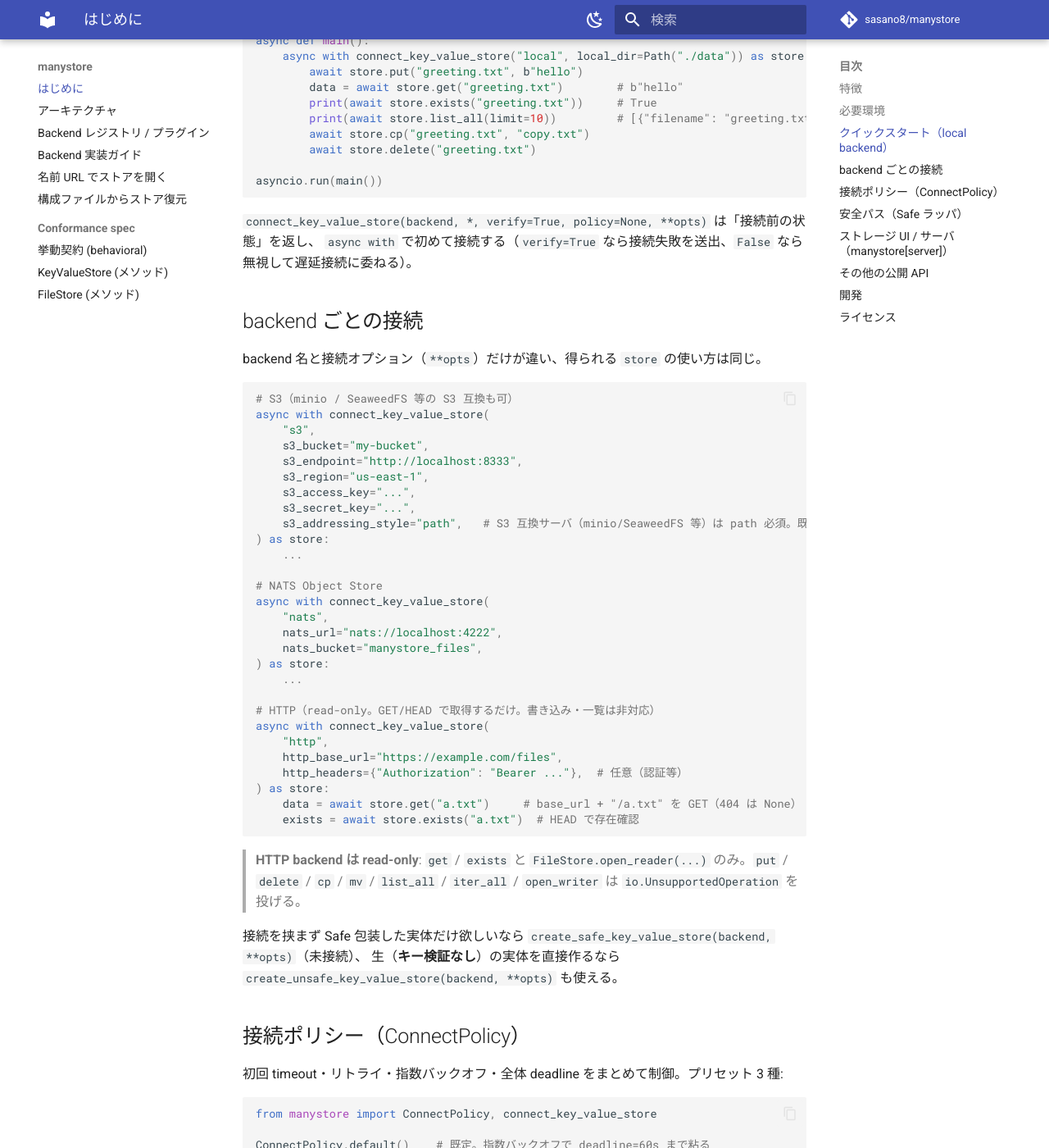
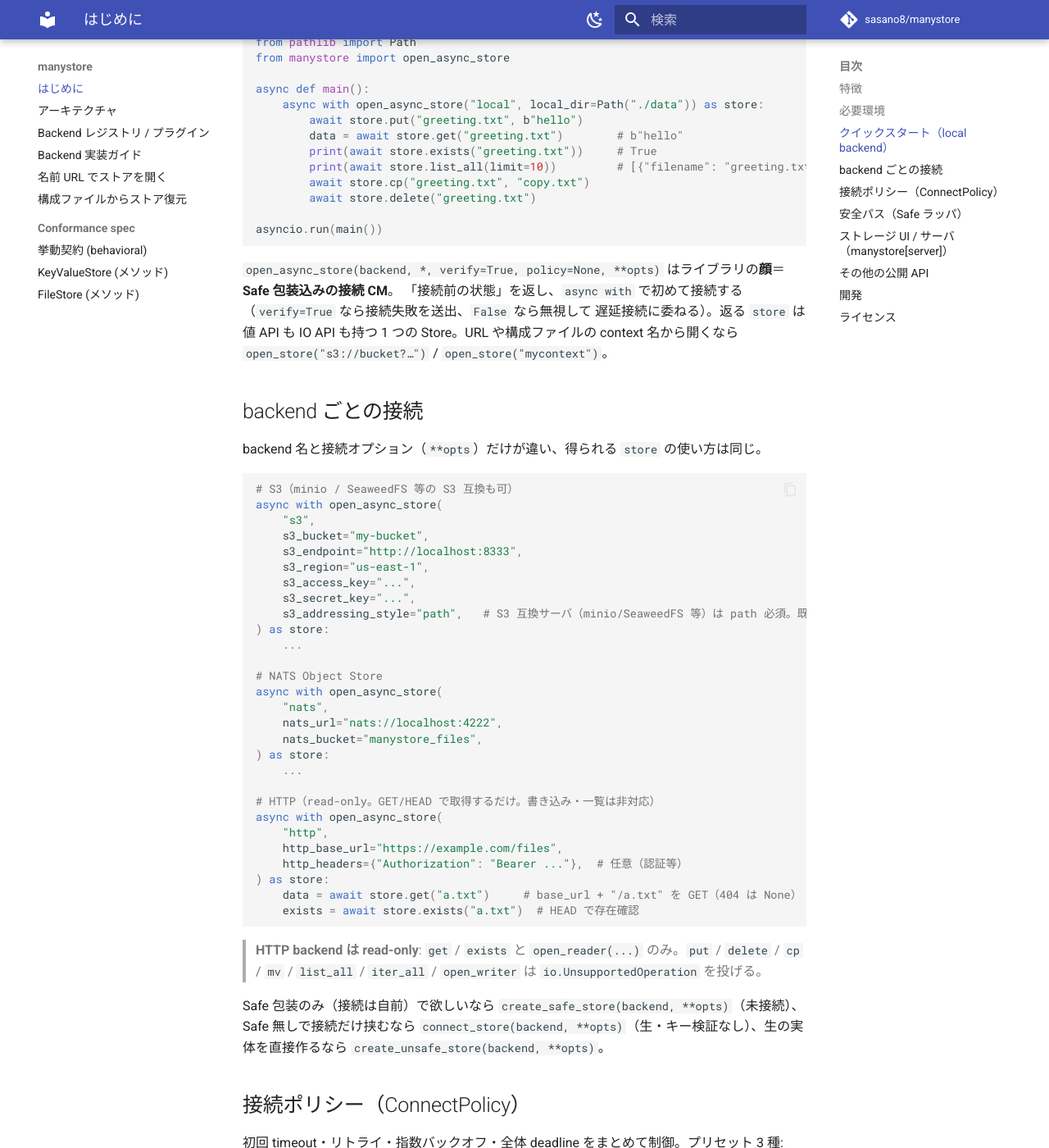
Before and after one commit to sasano8/manystore, an MkDocs documentation site: the page built from docs/index.md, in a window 1280 px wide and 1400 px high, scrolled down 1080 px. Shown: the whole window at 82% size. Built offline with MkDocs 1.6.1 and Material for MkDocs 9.7.7, drawn with Linux system fonts in a browser that asks for light colours; comment, search, counter and statistics services are not loaded; some of the changed text lies outside the part shown.

Commit message:
docs(M071): 語彙 purge の取りこぼし是正＝README/examples/docstring/テスト名を 1-Store へ
初回 purge が src/tests/docs に偏り、トップレベル文書を見落としていた:
- README.md を全面改稿＝壊れていた公開サンプル（旧 manystore.kv/file facade・connect_key_value_store・
  SafeKeyValueStore・create_*_key_value_store）を現行 API（open_async_store 顔・SafeStore・create_*_store・
  connect_store）へ。クイックスタートは実走確認済。特徴も「1 つの Store（値 API + IO API）」へ。
- examples/*.toml コメント（LocalKeyValueStore/create_key_value_store）を現行名へ。
- manystore/storage/url.py・spec/conformancer の docstring 例（open_async_key_value_store / MyFileStore）を更新。
- tests のテスト関数名 *_file_store_* / *_key_value_* を Store 語彙へ改名（外部参照なし・268 維持）。
リポジトリ全体 sweep で非履歴の旧語彙 0。make check 緑（268）。

Co-Authored-By: Claude Opus 4.8 (1M context) <noreply@anthropic.com>

````diff
--- a/README.md
+++ b/README.md
@@ -5,13 +5,14 @@
 
 ## 特徴
 
-- **2 つのストア抽象**（名前空間で分離: `manystore.kv` / `manystore.file`。トップからも再エクスポート）
-  - `KeyValueStore`（`manystore.kv`）— `put` / `get` / `get_or_raise` / `list_all` / `exists` / `delete` / `cp` / `mv`（バイト列をキーで出し入れ）
-  - `FileStore`（`manystore.file`）— `open_reader` / `open_writer` で `FileObject`（ストリーム・**バイナリ専用**）を取得
+- **1 つの Store**（`AsyncStore`。トップ `manystore` から再エクスポート）＝値 API と IO API を同じ面に持つ:
+  - **値 API** — `put` / `get` / `get_or_raise` / `list_all` / `exists` / `delete` / `cp` / `mv`（バイト列をキーで出し入れ）
+  - **IO API** — `open_reader` / `open_writer` で `FileObject`（ストリーム・**バイナリ専用**）を取得
+  - put/get だけ見たい呼び出し側向けに、狭い view 型 `AsyncBufferedStore`（sync は `SyncStore`）も公開する。
 - **backend を差し替えるだけ** — `Local` / `S3` / `NATS Object Store` / `HTTP`（read-only）。ラッパは 1 枚に留め、下で backend を入れ替える。
-- **async が一次実装**、sync ブリッジ（`AsyncToSyncKeyValueStore`）も提供。
+- **async が一次実装**、sync ブリッジ（`AsyncToSyncStore`）も提供。
 - **接続ライフサイクル** — `connect` / retry / timeout / deadline を `ConnectPolicy` で制御。
-- **安全パス** — `validate_safe_path` / `Safe*` ラッパが traversal などの危険な key/filename を既定で弾く。
+- **安全パス** — `validate_safe_path` / `SafeStore` ラッパが traversal などの危険な key/filename を既定で弾く。
 - **アトミック書き込み** — local は temp+`os.replace`、S3/NATS は元々アトミック（all-or-nothing）。
 
 ## 必要環境
@@ -28,10 +29,10 @@ uv sync
 ```python
 import asyncio
 from pathlib import Path
-from manystore import connect_key_value_store
+from manystore import open_async_store
 
 async def main():
-    async with connect_key_value_store("local", local_dir=Path("./data")) as store:
+    async with open_async_store("local", local_dir=Path("./data")) as store:
         await store.put("greeting.txt", b"hello")
         data = await store.get("greeting.txt")        # b"hello"
         print(await store.exists("greeting.txt"))     # True
@@ -42,8 +43,10 @@ async def main():
 asyncio.run(main())
 ```
 
-`connect_key_value_store(backend, *, verify=True, policy=None, **opts)` は「接続前の状態」を返し、
-`async with` で初めて接続する（`verify=True` なら接続失敗を送出、`False` なら無視して遅延接続に委ねる）。
+`open_async_store(backend, *, verify=True, policy=None, **opts)` はライブラリの**顔**＝**Safe 包装込みの接続 CM**。
+「接続前の状態」を返し、`async with` で初めて接続する（`verify=True` なら接続失敗を送出、`False` なら無視して
+遅延接続に委ねる）。返る `store` は値 API も IO API も持つ 1 つの Store。URL や構成ファイルの context 名から開くなら
+`open_store("s3://bucket?…")` / `open_store("mycontext")`。
 
 ## backend ごとの接続
 
@@ -51,7 +54,7 @@ backend 名と接続オプション（`**opts`）だけが違い、得られる
 
 ```python
 # S3（minio / SeaweedFS 等の S3 互換も可）
-async with connect_key_value_store(
+async with open_async_store(
     "s3",
     s3_bucket="my-bucket",
     s3_endpoint="http://localhost:8333",
@@ -63,7 +66,7 @@ async with connect_key_value_store(
     ...
 
 # NATS Object Store
-async with connect_key_value_store(
+async with open_async_store(
     "nats",
     nats_url="nats://localhost:4222",
     nats_bucket="manystore_files",
@@ -71,7 +74,7 @@ async with connect_key_value_store(
     ...
 
 # HTTP（read-only。GET/HEAD で取得するだけ。書き込み・一覧は非対応）
-async with connect_key_value_store(
+async with open_async_store(
     "http",
     http_base_url="https://example.com/files",
     http_headers={"Authorization": "Bearer ..."},  # 任意（認証等）
@@ -80,24 +83,24 @@ async with connect_key_value_store(
     exists = await store.exists("a.txt")  # HEAD で存在確認
 ```
 
-> **HTTP backend は read-only**: `get` / `exists` と `FileStore.open_reader(...)` のみ。`put` / `delete` /
+> **HTTP backend は read-only**: `get` / `exists` と `open_reader(...)` のみ。`put` / `delete` /
 > `cp` / `mv` / `list_all` / `iter_all` / `open_writer` は `io.UnsupportedOperation` を投げる。
 
-接続を挟まず Safe 包装した実体だけ欲しいなら `create_safe_key_value_store(backend, **opts)`（未接続）、
-生（**キー検証なし**）の実体を直接作るなら `create_unsafe_key_value_store(backend, **opts)` も使える。
+Safe 包装のみ（接続は自前）で欲しいなら `create_safe_store(backend, **opts)`（未接続）、Safe 無しで接続だけ挟むなら
+`connect_store(backend, **opts)`（生・キー検証なし）、生の実体を直接作るなら `create_unsafe_store(backend, **opts)`。
 
 ## 接続ポリシー（ConnectPolicy）
 
 初回 timeout・リトライ・指数バックオフ・全体 deadline をまとめて制御。プリセット 3 種:
 
 ```python
-from manystore import ConnectPolicy, connect_key_value_store
+from manystore import ConnectPolicy, open_async_store
 
 ConnectPolicy.default()    # 既定。指数バックオフで deadline=60s まで粘る
 ConnectPolicy.fail_fast()  # リトライせず短い timeout で 1 回だけ（到達性を素早く判定）
 ConnectPolicy.forever()    # 依存サービスが起動するまで無期限に粘る
 
-async with connect_key_value_store("nats", nats_url=..., policy=ConnectPolicy.fail_fast()) as store:
+async with open_async_store("nats", nats_url=..., policy=ConnectPolicy.fail_fast()) as store:
     ...
 ```
 
@@ -105,12 +108,13 @@ async with connect_key_value_store("nats", nats_url=..., policy=ConnectPolicy.fa
 
 ## 安全パス（Safe ラッパ）
 
-任意の `KeyValueStore` / `FileStore` を 1 枚で包み、`validate_safe_path` で key/filename を検証してから委譲する。
+任意の Store を 1 枚で包み、`validate_safe_path` で key/filename を検証してから委譲する。`open_async_store` は
+これを内蔵する（生 backend を直接触らせない）。
 
 ```python
-from manystore import SafeKeyValueStore, UnsafePathError
+from manystore import SafeStore, UnsafePathError
 
-safe = SafeKeyValueStore(store)
+safe = SafeStore(store)
 await safe.put("a/b.txt", b"...")     # OK
 await safe.put("../escape", b"...")   # UnsafePathError
 ```
@@ -152,8 +156,8 @@ quick_write = true
 ```
 
 UI 本体は特定用途（interrupt 等）を知らず、config が「重点パス」を pin/quick_write するだけ＝
-**汎用 UI のまま**任意のパスを手早く扱える。protocol（REST/WS）は `KeyValueStore` と 1:1 で対応し、
-`manystore.client.RemoteKeyValueStore` で 1 context をサーバ越しの `KeyValueStore` として扱える。
+**汎用 UI のまま**任意のパスを手早く扱える。protocol（REST/WS）は Store と 1:1 で対応し、
+`manystore.client.RemoteStore` で 1 context をサーバ越しの Store として扱える。
 
 - 構成: `manystore.serving.services`（backend 非依存の中核）/ `manystore.serving.server`（FastAPI）/ `manystore.client`（SDK）。
 - 既定 bind は `127.0.0.1`。外部公開は `--host 0.0.0.0` を明示（フル CRUD を晒すため既定は自ホスト）。
@@ -161,10 +165,10 @@ UI 本体は特定用途（interrupt 等）を知らず、config が「重点パ
 
 ## その他の公開 API
 
-- `AsyncToSyncKeyValueStore` — async ストアを同期 IF（`SyncKeyValueStore`）として被せるゼロ依存ブリッジ。
-- `ArrayKeyValueStore` — 論理名（キー先頭セグメント）で複数 backend を束ねる合成ストア。`DownloadCache` 付き。
-- `KeyValueFileStore` — 任意の KVS を `FileStore` 化する汎用アダプタ。
-- backend クラス直指定: `LocalKeyValueStore` / `S3KeyValueStore` / `NatsObjectKeyValueStore` / `HttpKeyValueStore`（および各 `*FileStore`。`Http*` は read-only）。
+- `AsyncToSyncStore` — async ストアを同期 IF（`SyncStore`）として被せるゼロ依存ブリッジ。
+- `ArrayStore` — 論理名（キー先頭セグメント）で複数 backend を束ねる合成ストア。`DownloadCache` 付き。
+- backend クラス直指定: `LocalStore` / `S3Store` / `NatsStore` / `HttpStore` / `DictStore`（`Http*` は read-only）。
+  いずれも値 API と IO API を持つ 1 つの Store（旧「KeyValueStore / FileStore」の 2 抽象は M071 で 1 Store に統合）。
 
 公開シンボルの一覧は `manystore.__all__` を参照。
 
````
Also changed, not shown: .work/skills/flow-memory-bank/activeContext.md (+6 -0 lines), 6 other files.
